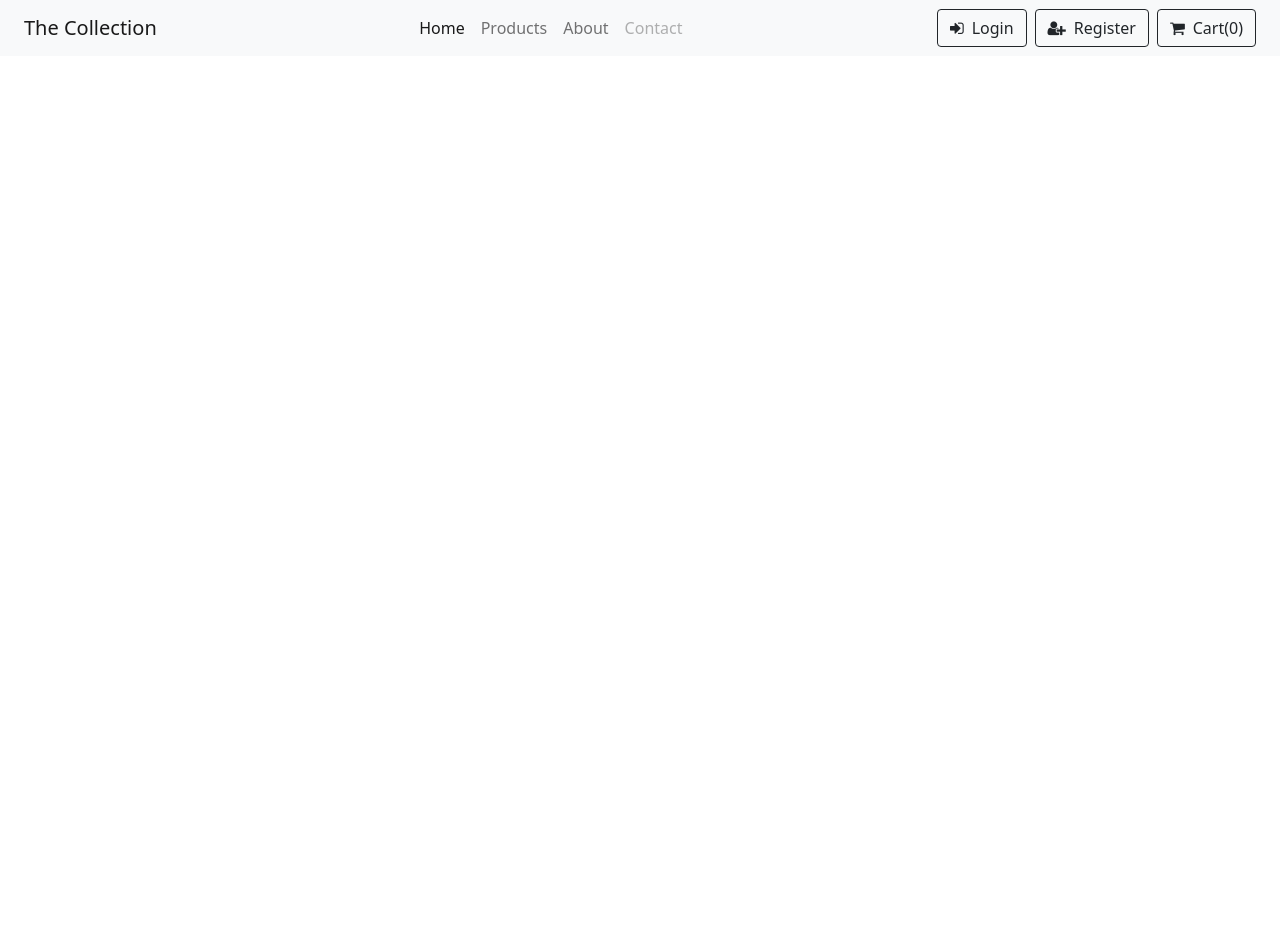
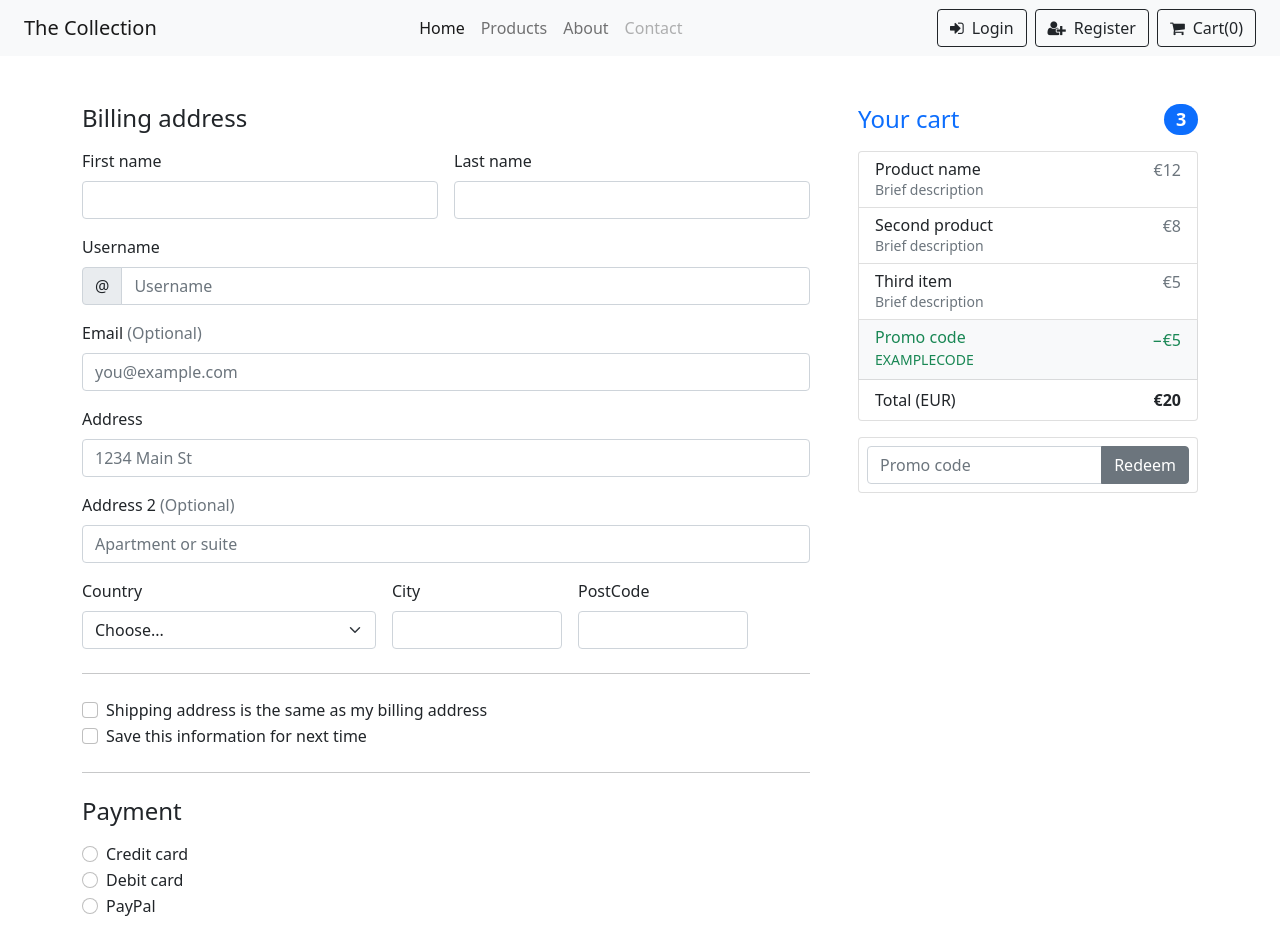
Before and after one commit to camille-granier/complete-eshop, a React (Create React App) app: page /checkout in a window 1280 px wide. Shown: the top 938 px of the page. Before the commit the page ends 800 px from the top, so only its background shows below. Built offline with nearby package versions, Linux system fonts and the light colour scheme.

Commit message:
modifying billing address checkout

```diff
--- a/src/components/Checkout.jsx
+++ b/src/components/Checkout.jsx
@@ -2,9 +2,214 @@ import React from 'react';
 
 const Checkout = () => {
     return (
-        <div>
+        <>
+         <div className='container my-5'>
+            <div className="row g-5">
+      <div className="col-md-5 col-lg-4 order-md-last">
+        <h4 className="d-flex justify-content-between align-items-center mb-3">
+          <span className="text-primary">Your cart</span>
+          <span className="badge bg-primary rounded-pill">3</span>
+        </h4>
+        <ul className="list-group mb-3">
+          <li className="list-group-item d-flex justify-content-between lh-sm">
+            <div>
+              <h6 className="my-0">Product name</h6>
+              <small className="text-muted">Brief description</small>
+            </div>
+            <span className="text-muted">€12</span>
+          </li>
+          <li className="list-group-item d-flex justify-content-between lh-sm">
+            <div>
+              <h6 className="my-0">Second product</h6>
+              <small className="text-muted">Brief description</small>
+            </div>
+            <span className="text-muted">€8</span>
+          </li>
+          <li className="list-group-item d-flex justify-content-between lh-sm">
+            <div>
+              <h6 className="my-0">Third item</h6>
+              <small className="text-muted">Brief description</small>
+            </div>
+            <span className="text-muted">€5</span>
+          </li>
+          <li className="list-group-item d-flex justify-content-between bg-light">
+            <div className="text-success">
+              <h6 className="my-0">Promo code</h6>
+              <small>EXAMPLECODE</small>
+            </div>
+            <span className="text-success">−€5</span>
+          </li>
+          <li className="list-group-item d-flex justify-content-between">
+            <span>Total (EUR)</span>
+            <strong>€20</strong>
+          </li>
+        </ul>
 
-        </div>
+        <form className="card p-2">
+          <div className="input-group">
+            <input type="text" className="form-control" placeholder="Promo code"/>
+            <button type="submit" className="btn btn-secondary">Redeem</button>
+          </div>
+        </form>
+      </div>
+      <div className="col-md-7 col-lg-8">
+        <h4 className="mb-3">Billing address</h4>
+        <form className="needs-validation" novalidate="">
+          <div className="row g-3">
+            <div className="col-sm-6">
+              <label for="firstName" className="form-label">First name</label>
+              <input type="text" className="form-control" id="firstName" placeholder="" value="" required=""/>
+              <div className="invalid-feedback">
+                Valid first name is required.
+              </div>
+            </div>
+
+            <div className="col-sm-6">
+              <label for="lastName" className="form-label">Last name</label>
+              <input type="text" className="form-control" id="lastName" placeholder="" value="" required=""/>
+              <div className="invalid-feedback">
+                Valid last name is required.
+              </div>
+            </div>
+
+            <div className="col-12">
+              <label for="username" className="form-label">Username</label>
+              <div className="input-group has-validation">
+                <span className="input-group-text">@</span>
+                <input type="text" className="form-control" id="username" placeholder="Username" required=""/>
+              <div className="invalid-feedback">
+                  Your username is required.
+                </div>
+              </div>
+            </div>
+
+            <div className="col-12">
+              <label for="email" className="form-label">Email <span className="text-muted">(Optional)</span></label>
+              <input type="email" className="form-control" id="email" placeholder="you@example.com"/>
+              <div className="invalid-feedback">
+                Please enter a valid email address for shipping updates.
+              </div>
+            </div>
+
+            <div className="col-12">
+              <label for="address" className="form-label">Address</label>
+              <input type="text" className="form-control" id="address" placeholder="1234 Main St" required=""/>
+              <div className="invalid-feedback">
+                Please enter your shipping address.
+              </div>
+            </div>
+
+            <div className="col-12">
+              <label for="address2" className="form-label">Address 2 <span className="text-muted">(Optional)</span></label>
+              <input type="text" className="form-control" id="address2" placeholder="Apartment or suite"/>
+            </div>
+
+            <div className="col-md-5">
+              <label for="country" className="form-label">Country</label>
+              <select className="form-select" id="country" required="">
+                <option value="">Choose...</option>
+                <option>France</option>
+                <option>United-Kingdom</option>
+                <option>Germany</option>
+                <option>Belgium</option>
+                <option>Italy</option>
+              </select>
+              <div className="invalid-feedback">
+                Please select a valid country.
+              </div>
+            </div>
+
+            <div className="col-md-3">
+              <label for="city" className="form-label">City</label>
+              <input type="text" className="form-control" id="city" placeholder="" required=""/>
+              <div className="invalid-feedback">
+                City required.
+              </div>
+            </div>
+
+            <div className="col-md-3">
+              <label for="zip" className="form-label">PostCode</label>
+              <input type="text" className="form-control" id="zip" placeholder="" required=""/>
+              <div className="invalid-feedback">
+                Zip code required.
+              </div>
+            </div>
+          </div>
+
+          <hr className="my-4"/>
+
+          <div className="form-check">
+            <input type="checkbox" className="form-check-input" id="same-address"/>
+            <label className="form-check-label" for="same-address">Shipping address is the same as my billing address</label>
+          </div>
+
+          <div className="form-check">
+            <input type="checkbox" className="form-check-input" id="save-info"/>
+            <label className="form-check-label" for="save-info">Save this information for next time</label>
+          </div>
+
+          <hr className="my-4"/>
+
+          <h4 className="mb-3">Payment</h4>
+
+          <div className="my-3">
+            <div className="form-check">
+              <input id="credit" name="paymentMethod" type="radio" className="form-check-input" checked="" required=""/>
+              <label className="form-check-label" for="credit">Credit card</label>
+            </div>
+            <div className="form-check">
+              <input id="debit" name="paymentMethod" type="radio" className="form-check-input" required=""/>
+              <label className="form-check-label" for="debit">Debit card</label>
+            </div>
+            <div className="form-check">
+              <input id="paypal" name="paymentMethod" type="radio" className="form-check-input" required=""/>
+              <label className="form-check-label" for="paypal">PayPal</label>
+            </div>
+          </div>
+
+          <div className="row gy-3">
+            <div className="col-md-6">
+              <label for="cc-name" className="form-label">Name on card</label>
+              <input type="text" className="form-control" id="cc-name" placeholder="" required=""/>
+              <small className="text-muted">Full name as displayed on card</small>
+              <div className="invalid-feedback">
+                Name on card is required
+              </div>
+            </div>
+
+            <div className="col-md-6">
+              <label for="cc-number" className="form-label">Credit card number</label>
+              <input type="text" className="form-control" id="cc-number" placeholder="" required=""/>
+              <div className="invalid-feedback">
+                Credit card number is required
+              </div>
+            </div>
+
+            <div className="col-md-3">
+              <label for="cc-expiration" className="form-label">Expiration</label>
+              <input type="text" className="form-control" id="cc-expiration" placeholder="" required=""/>
+              <div className="invalid-feedback">
+                Expiration date required
+              </div>
+            </div>
+
+            <div className="col-md-3">
+              <label for="cc-cvv" className="form-label">CVV</label>
+              <input type="text" className="form-control" id="cc-cvv" placeholder="" required=""/>
+              <div className="invalid-feedback">
+                Security code required
+              </div>
+            </div>
+          </div>
+
+          <hr className="my-4"/>
+
+          <button className="w-100 btn btn-primary btn-lg" type="submit">Continue to checkout</button>
+        </form>
+      </div>
+    </div>
+    </div>
+        </>
     );
 };
 
```
